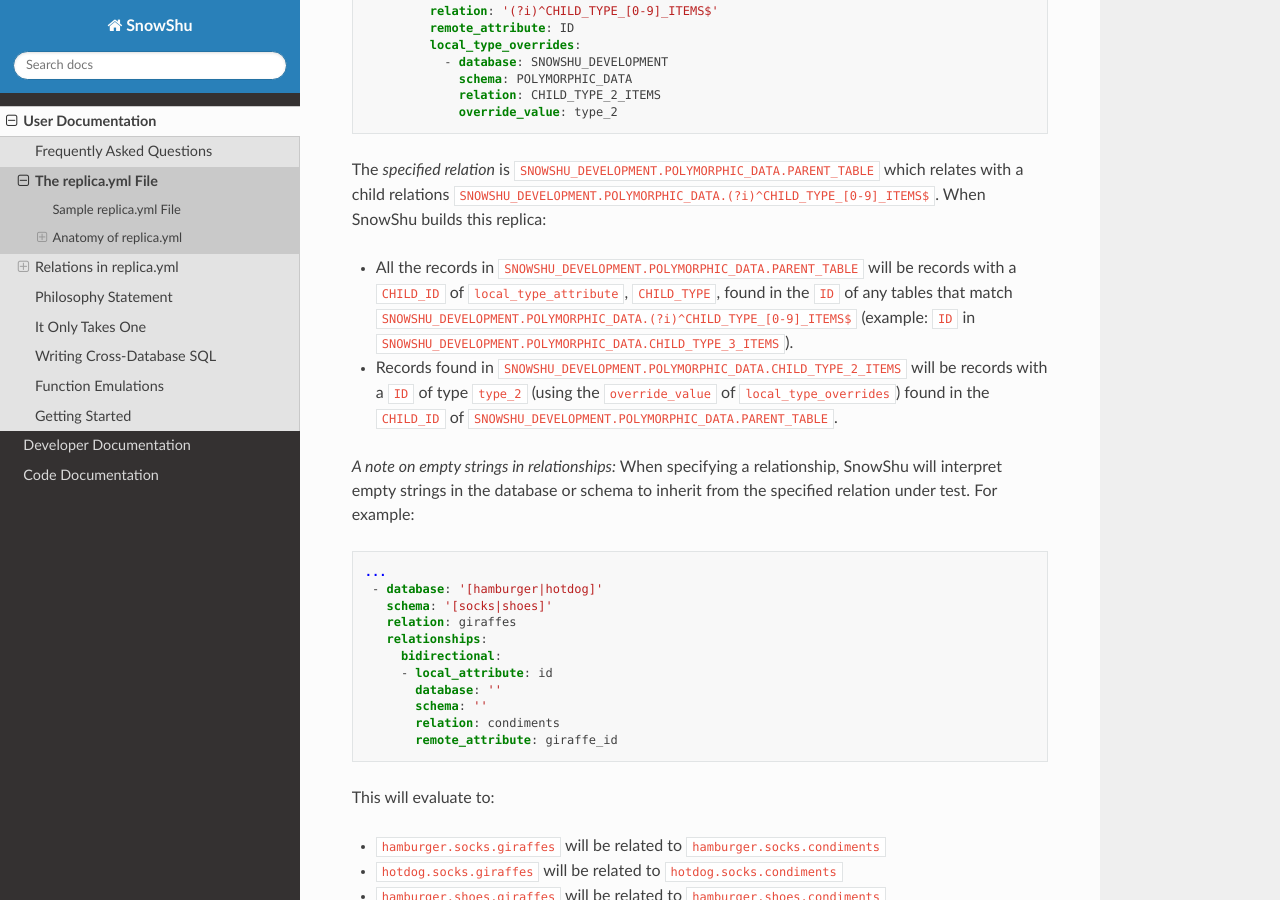
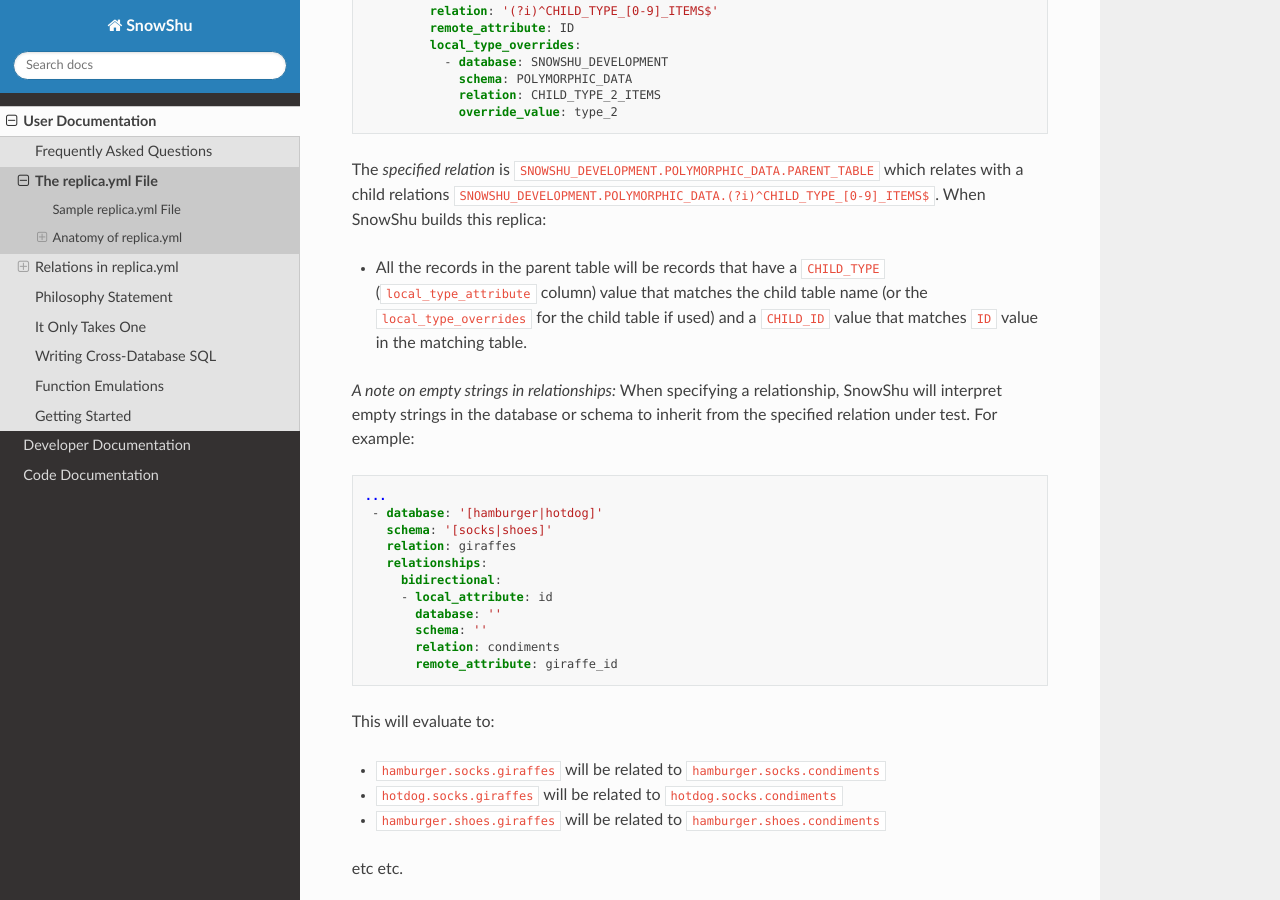
Before and after one commit to Health-Union/snowshu, a Sphinx documentation site: the page built from docs/source/user_documentation/replica_dot_yaml_file.rst, in a window 1280 px wide and 900 px high, scrolled down 8711 px. Built offline with Sphinx 7.4.7 and the Read the Docs theme 2.0.0, drawn with Linux system fonts in a browser that asks for light colours; some of the changed text lies outside the part shown.

Commit message:
- Implemented documentation changes

```diff
--- a/docs/source/user_documentation/replica_dot_yaml_file.rst
+++ b/docs/source/user_documentation/replica_dot_yaml_file.rst
@@ -346,7 +346,7 @@
 
 - A **directional** relationship is where the records for one table (``ORDERS`` in the example above) must have referential integrity to another (``USERS``).
 - A **bidirectional** relationship is where both tables must have referential integrity to each other (ie ``USER_ADDRESSES`` and ``USERS`` must only have references that exist in each other).
-- A **polymorphic** relationship is where the records for one table can have referential integrity to (other) multiple tables (ie ``CHILD_TYPE_2_ITEMS`` and ``USERS`` must only have references that exist in each other).
+- A **polymorphic** relationship is where a record for one table has referential integrity to one of multiple tables (ie ``CHILD_TYPE_2_ITEMS`` and ``PARENT_TABLE`` must only have references that exist in each other).
 
 Specified relations can have more than one of each type of relationship. For each relationship the following must be defined:
 
@@ -355,7 +355,7 @@
 - **relation** (*Required*) is the name or valid regex for the relation that the specified relation will have a relationship with, or a blank string (more on that below).
 - **local_attribute** (*Required*) is the name of the column in the specified relation that has an fkey relationship. Cannot be regex, needs to be the actual column name.
 - **remote_attribute** (*Required*) is the name of the column in the relation that the specified relation has an fkey relationship with. Cannot be regex, needs to be the actual column name.
-- **local_type_attribute** (*Optional*) is the type of the column in the matched specified relations that has an fkey relationship.
+- **local_type_attribute** (*Optional*) is the name of the column in the matched specified relations that has an fkey relationship. It specifies the table that the other attribute is supposed to match to.
 - **local_type_overrides** (*Optional*) provides a value to override the `local_type_attribute` of a specific relation match.
 
 So in this example:
@@ -434,8 +434,7 @@
 
 The *specified relation* is ``SNOWSHU_DEVELOPMENT.POLYMORPHIC_DATA.PARENT_TABLE`` which relates with a child relations ``SNOWSHU_DEVELOPMENT.POLYMORPHIC_DATA.(?i)^CHILD_TYPE_[0-9]_ITEMS$``. When SnowShu builds this replica:
 
-- All the records in ``SNOWSHU_DEVELOPMENT.POLYMORPHIC_DATA.PARENT_TABLE`` will be records with a ``CHILD_ID`` of ``local_type_attribute``, ``CHILD_TYPE``, found in the ``ID`` of any tables that match ``SNOWSHU_DEVELOPMENT.POLYMORPHIC_DATA.(?i)^CHILD_TYPE_[0-9]_ITEMS$`` (example: ``ID`` in ``SNOWSHU_DEVELOPMENT.POLYMORPHIC_DATA.CHILD_TYPE_3_ITEMS``).
-- Records found in ``SNOWSHU_DEVELOPMENT.POLYMORPHIC_DATA.CHILD_TYPE_2_ITEMS`` will be records with a ``ID`` of type ``type_2`` (using the ``override_value`` of ``local_type_overrides``) found in the ``CHILD_ID`` of ``SNOWSHU_DEVELOPMENT.POLYMORPHIC_DATA.PARENT_TABLE``.
+- All the records in the parent table will be records that have a ``CHILD_TYPE`` (``local_type_attribute`` column) value that matches the child table name (or the ``local_type_overrides`` for the child table if used) and a ``CHILD_ID`` value that matches ``ID`` value in the matching table.
 
 
 *A note on empty strings in relationships:* When specifying a relationship, SnowShu will interpret empty strings in the database or schema to inherit from the specified relation under test. For example:
```
Also changed, not shown: other parts of docs/source/user_documentation/replica_dot_yaml_file.rst (+4 -4 lines).
